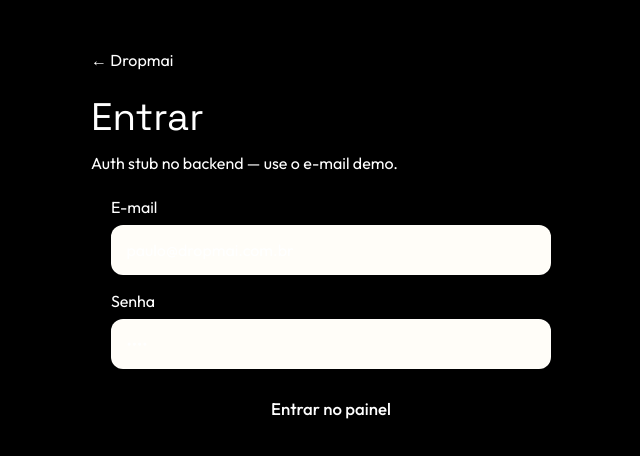
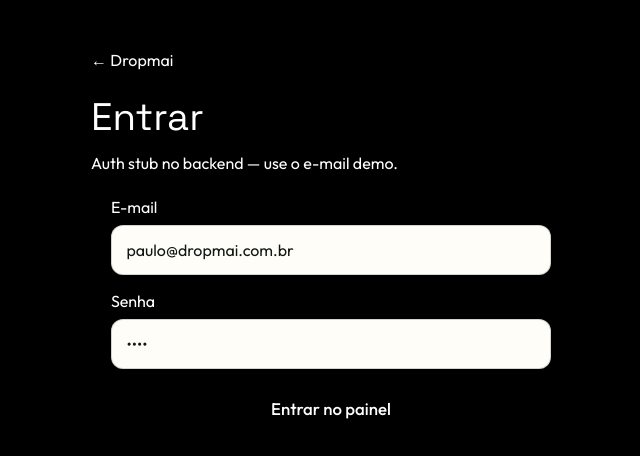
Before and after one commit to tironitech12-stack/dropmai, a Next.js app: page /entrar in a window 1280 px wide. Shown: the top 456 px of the page, without its empty margins (309-949 px from the left). Built offline with nearby package versions, Linux system fonts and the light colour scheme; no server answers.

Commit message:
Fix invisible login inputs: dark text on light fields.
Body inherits white ink from the cinematic theme; field-input now forces dark color, caret, placeholder, and autofill contrast.

```diff
--- a/src/app/entrar/page.tsx
+++ b/src/app/entrar/page.tsx
@@ -1,6 +1,6 @@
 "use client";
 
-import { FormEvent, useState, type CSSProperties } from "react";
+import { FormEvent, useState } from "react";
 import { useRouter } from "next/navigation";
 import Link from "next/link";
 import { apiFetch } from "@/lib/api";
@@ -57,21 +57,25 @@ export default function LoginPage() {
         <label style={{ display: "grid", gap: 6 }}>
           <span>E-mail</span>
           <input
+            className="field-input"
             value={email}
             onChange={(e) => setEmail(e.target.value)}
             type="email"
+            autoComplete="email"
             required
-            style={inputStyle}
+            placeholder="voce@email.com"
           />
         </label>
         <label style={{ display: "grid", gap: 6 }}>
           <span>Senha</span>
           <input
+            className="field-input"
             value={password}
             onChange={(e) => setPassword(e.target.value)}
             type="password"
+            autoComplete="current-password"
             required
-            style={inputStyle}
+            placeholder="••••••••"
           />
         </label>
         {error ? <p style={{ color: "#9b2c2c", margin: 0 }}>{error}</p> : null}
@@ -82,11 +86,3 @@ export default function LoginPage() {
     </main>
   );
 }
-
-const inputStyle: CSSProperties = {
-  border: "1px solid var(--line)",
-  borderRadius: 12,
-  padding: "0.75rem 0.9rem",
-  font: "inherit",
-  background: "#fffdf8",
-};
--- a/src/app/globals.css
+++ b/src/app/globals.css
@@ -36,6 +36,37 @@ body {
 a {
   color: inherit;
   text-decoration: none;
+}
+
+/* Light form fields on dark pages: never inherit white body text */
+.field-input,
+input.field-input,
+textarea.field-input {
+  color: #111713;
+  caret-color: #111713;
+  background-color: #fffdf8;
+  border: 1px solid rgba(17, 23, 19, 0.18);
+  border-radius: 12px;
+  padding: 0.75rem 0.9rem;
+  font: inherit;
+}
+
+.field-input::placeholder,
+textarea.field-input::placeholder {
+  color: rgba(17, 23, 19, 0.45);
+  opacity: 1;
+}
+
+.field-input:-webkit-autofill,
+.field-input:-webkit-autofill:hover,
+.field-input:-webkit-autofill:focus,
+textarea.field-input:-webkit-autofill,
+textarea.field-input:-webkit-autofill:hover,
+textarea.field-input:-webkit-autofill:focus {
+  -webkit-text-fill-color: #111713;
+  caret-color: #111713;
+  box-shadow: 0 0 0 1000px #fffdf8 inset;
+  transition: background-color 99999s ease-out;
 }
 
 .shell {
--- a/src/app/painel/lojas/nova/page.tsx
+++ b/src/app/painel/lojas/nova/page.tsx
@@ -1,6 +1,6 @@
 "use client";
 
-import { FormEvent, useMemo, useState, type CSSProperties } from "react";
+import { FormEvent, useMemo, useState } from "react";
 import { useRouter } from "next/navigation";
 import { apiFetch } from "@/lib/api";
 
@@ -61,20 +61,20 @@ export default function NovaLojaPage() {
         <label style={{ display: "grid", gap: 6 }}>
           <span>Nome da loja</span>
           <input
+            className="field-input"
             value={name}
             onChange={(e) => setName(e.target.value)}
             required
-            style={inputStyle}
           />
         </label>
         <label style={{ display: "grid", gap: 6 }}>
           <span>Slug / subdomínio</span>
           <input
+            className="field-input"
             value={slug}
             onChange={(e) => setSlug(e.target.value)}
             placeholder="minhaloja"
             required
-            style={inputStyle}
           />
           <span className="muted" style={{ fontSize: "0.9rem" }}>
             {preview}
@@ -83,10 +83,11 @@ export default function NovaLojaPage() {
         <label style={{ display: "grid", gap: 6 }}>
           <span>Descrição (opcional)</span>
           <textarea
+            className="field-input"
             value={description}
             onChange={(e) => setDescription(e.target.value)}
             rows={3}
-            style={{ ...inputStyle, resize: "vertical" }}
+            style={{ resize: "vertical" }}
           />
         </label>
         {error ? <p style={{ color: "#9b2c2c", margin: 0 }}>{error}</p> : null}
@@ -97,11 +98,3 @@ export default function NovaLojaPage() {
     </main>
   );
 }
-
-const inputStyle: CSSProperties = {
-  border: "1px solid var(--line)",
-  borderRadius: 12,
-  padding: "0.75rem 0.9rem",
-  font: "inherit",
-  background: "#fffdf8",
-};
```
